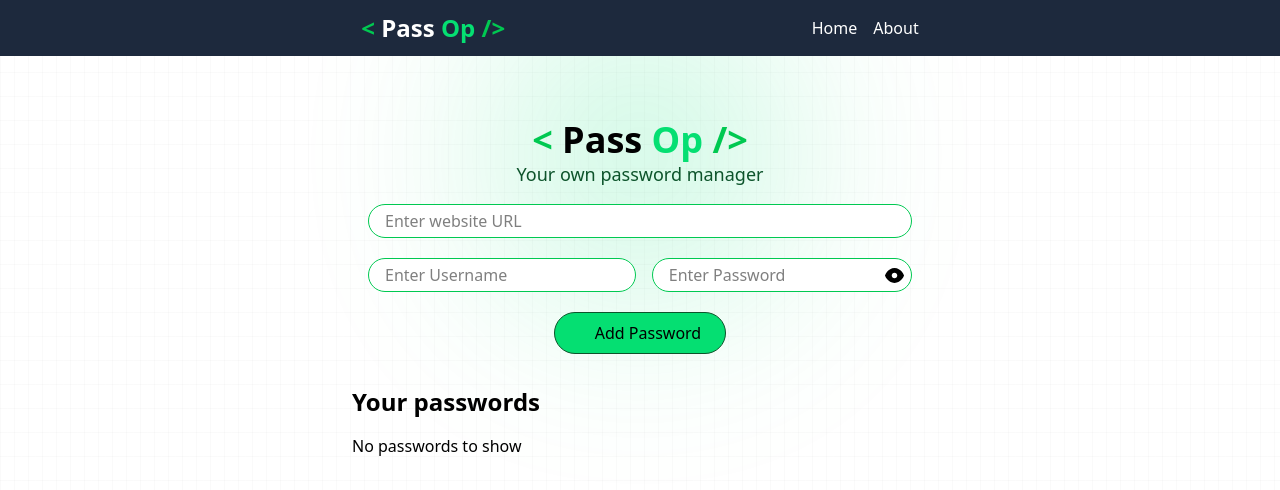
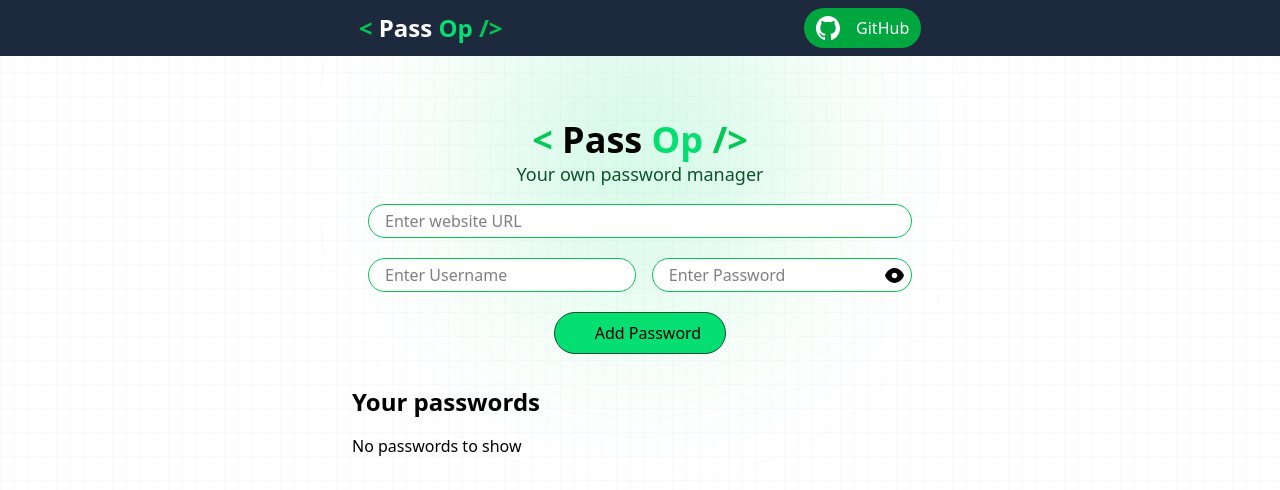
Before and after one commit to s-afrid/Pass-op, a React (Vite) app: page / in a window 1280 px wide. Shown: the top 490 px of the page. Built offline with nearby package versions, Linux system fonts and the light colour scheme; some icons are missing.

Commit message:
github button added

```diff
--- a/src/components/Navbar.jsx
+++ b/src/components/Navbar.jsx
@@ -11,12 +11,11 @@ const Navbar = () => {
         <span className='text-green-400'> Op</span>
         <span className='text-green-500'> /&gt;</span>
         </div>
-      <ul>
-        <li className='flex gap-4'>
-            <a className='hover:font-bold' href='/'>Home</a>
-            <a className='hover:font-bold' href='/about'>About</a>
-        </li>
-      </ul>
+
+      <button className='text-white bg-green-600 flex items-center my-3 px-1 rounded-full justify-center'>
+        <img className='invert py-2 px-2 w-10' src="icons/github.svg" alt="" />
+        <span className='py-2 px-2'>GitHub</span>
+      </button>
       </div>
 
     </nav>
```
